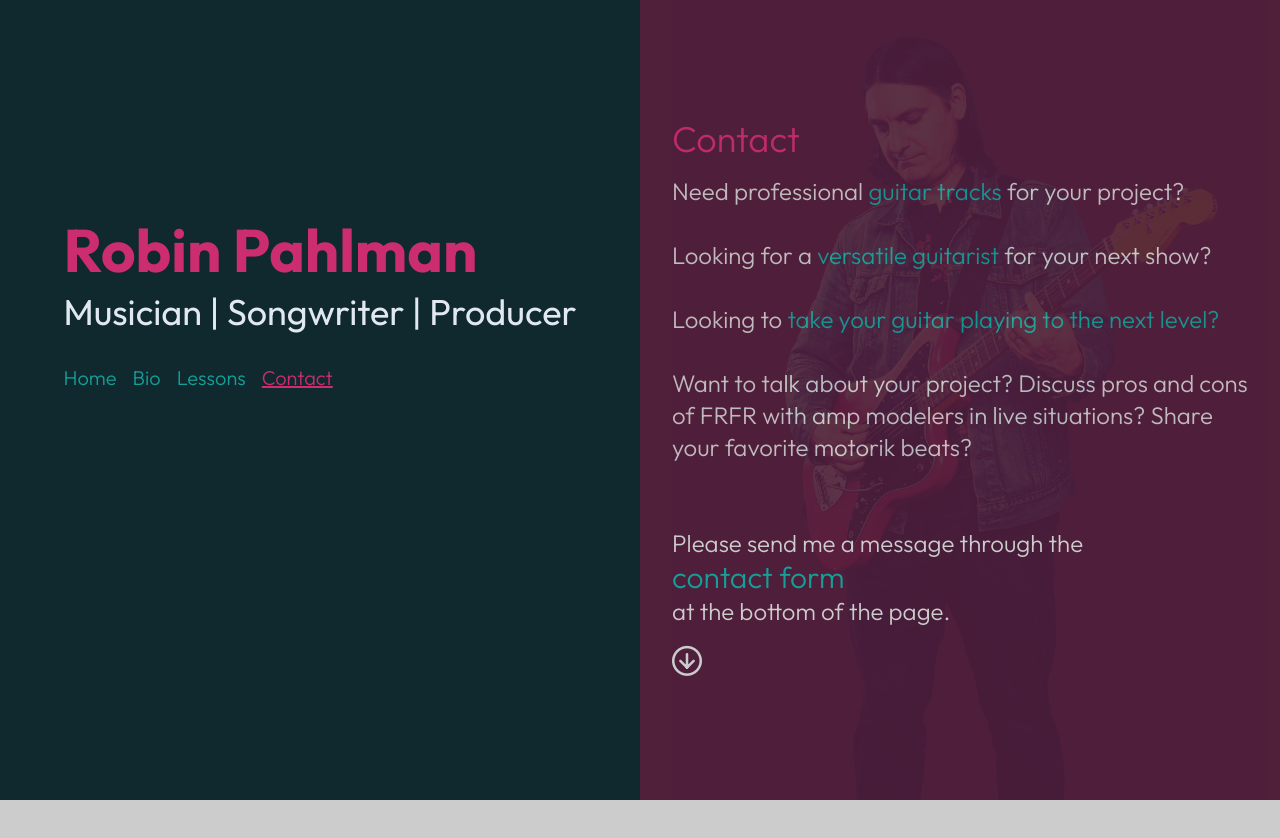
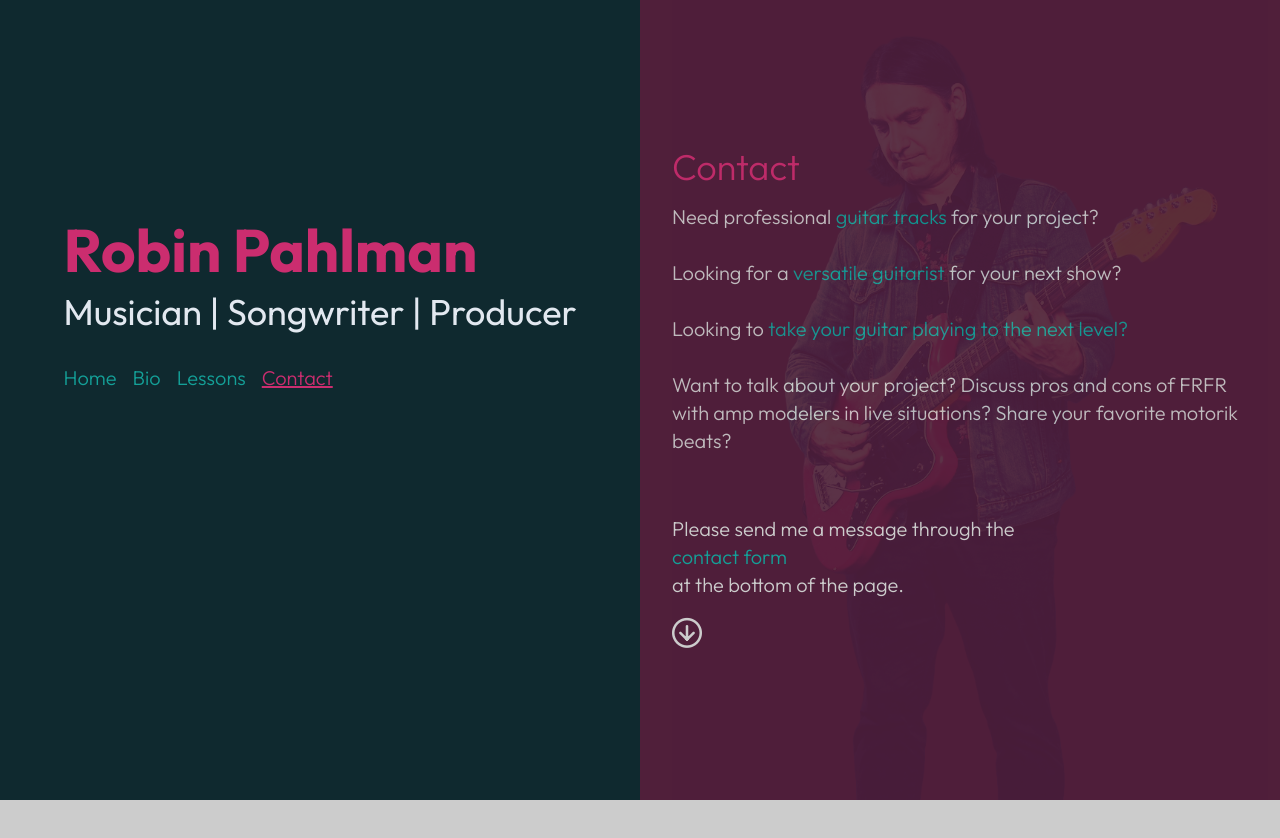
Before and after one commit to aut0maat10/rp-music-client, a Vue app: page /contact in a window 1280 px wide. Shown: the top 838 px of the page. Built offline with nearby package versions, Linux system fonts and the light colour scheme.

Commit message:
font size contact view

```diff
--- a/src/views/ContactView.vue
+++ b/src/views/ContactView.vue
@@ -5,7 +5,7 @@ import rpImage from '@/assets/rp-guit2.png'
   <div class="contact bg-darkred flex flex-col justify-center p-8">
     <img :src="rpImage" class="opacity-10 z-0 max-lg:hidden absolute">
     <h2 class="text-2xl lg:text-4xl text-magenta mb-2 lg:mb-4">Contact</h2>
-    <p class="text-xl lg:text-2xl">
+    <p class="text-xl">
       Need professional <span class="text-green">guitar tracks</span> for your project?
       <br/><br/>
       Looking for a <span class="text-green">versatile guitarist</span> for your next show?
@@ -16,9 +16,9 @@ import rpImage from '@/assets/rp-guit2.png'
       <br/><br/>
     </p>
     <div class="text-left z-20 lg:mt-8">
-      <p class="text-xl lg:text-2xl">Please send me a message through the</p>
-      <a class="text-green hover:text-magenta hover:bg-darkred hover:scale-110 z-100 text-xl lg:text-3xl" href="#contactform">contact form</a>
-      <p class="text-xl lg:text-2xl">at the bottom of the page.</p>
+      <p class="text-xl">Please send me a message through the</p>
+      <a class="text-green hover:text-magenta hover:bg-darkred hover:scale-110 z-100 text-xl" href="#contactform">contact form</a>
+      <p class="text-xl">at the bottom of the page.</p>
       <span class="pi pi-arrow-circle-down text-3xl mt-4"></span>
     </div>
 
```
